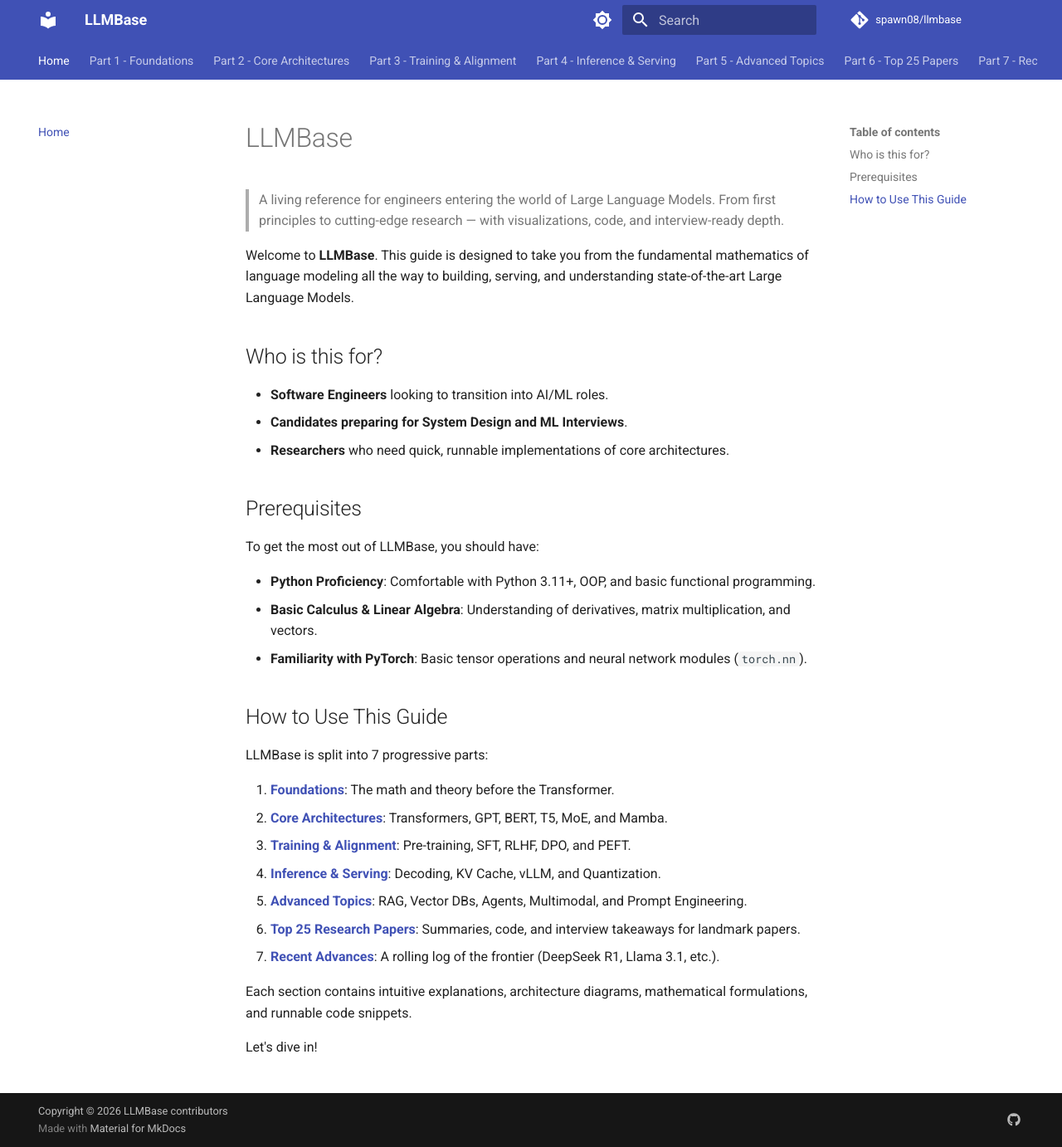
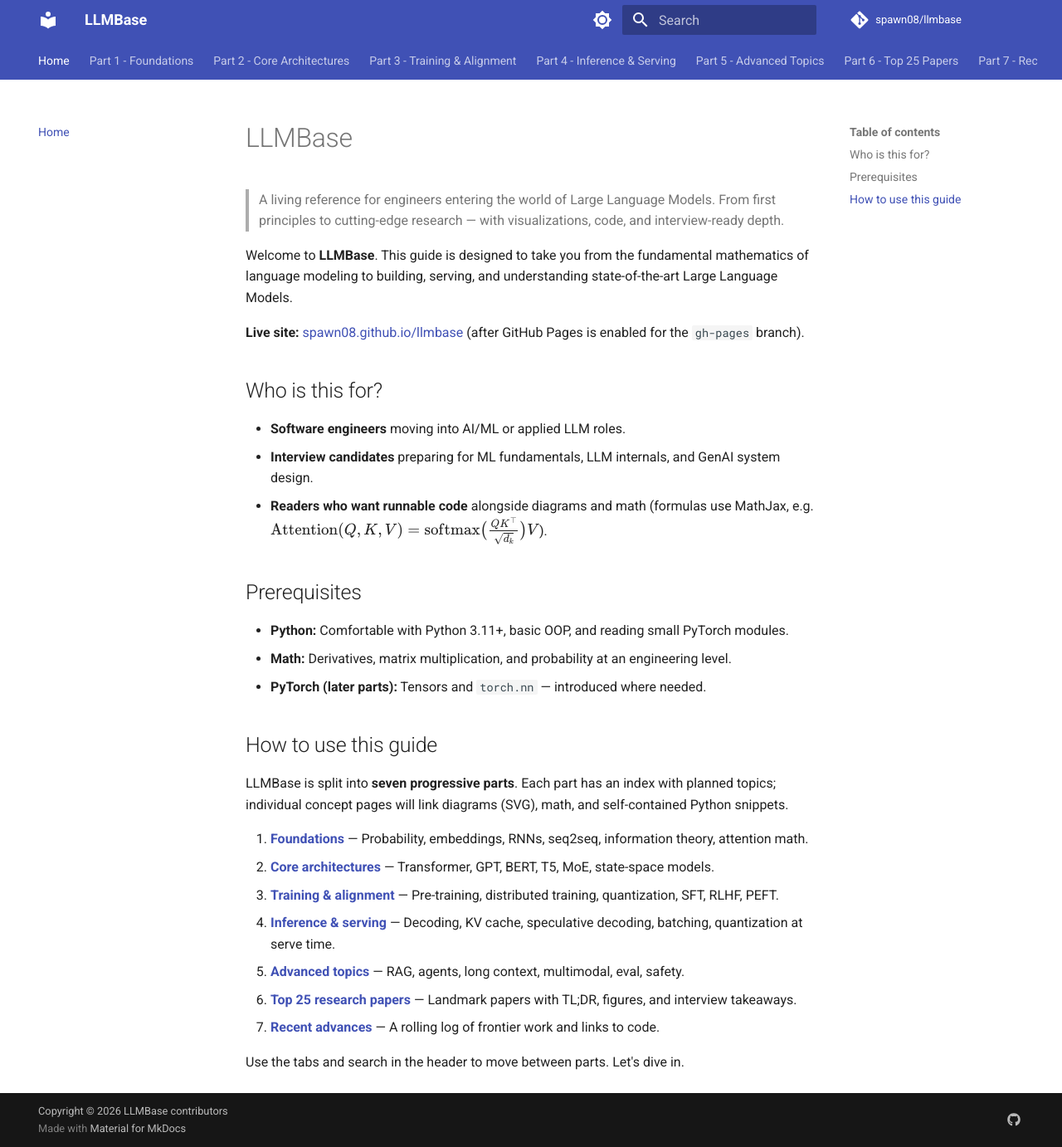
Before and after one commit to spawn08/llmbase, an MkDocs documentation site: the page built from docs/index.md, in a window 1280 px wide and 1382 px high. Shown: the whole window at 83% size. Built offline with MkDocs 1.6.1 and Material for MkDocs 9.7.7, drawn with Linux system fonts in a browser that asks for light colours; comment, search, counter and statistics services are not loaded.

Commit message:
docs(home): expand landing page with live URL and math sample
Add prerequisites, navigation hints, and a MathJax inline example for
formula rendering checks.

Made-with: Cursor

```diff
--- a/docs/index.md
+++ b/docs/index.md
@@ -2,34 +2,32 @@
 
 > A living reference for engineers entering the world of Large Language Models. From first principles to cutting-edge research — with visualizations, code, and interview-ready depth.
 
-Welcome to **LLMBase**. This guide is designed to take you from the fundamental mathematics of language modeling all the way to building, serving, and understanding state-of-the-art Large Language Models.
+Welcome to **LLMBase**. This guide is designed to take you from the fundamental mathematics of language modeling to building, serving, and understanding state-of-the-art Large Language Models.
+
+**Live site:** [spawn08.github.io/llmbase](https://spawn08.github.io/llmbase/) (after GitHub Pages is enabled for the `gh-pages` branch).
 
 ## Who is this for?
 
-- **Software Engineers** looking to transition into AI/ML roles.
-- **Candidates preparing for System Design and ML Interviews**.
-- **Researchers** who need quick, runnable implementations of core architectures.
+- **Software engineers** moving into AI/ML or applied LLM roles.
+- **Interview candidates** preparing for ML fundamentals, LLM internals, and GenAI system design.
+- **Readers who want runnable code** alongside diagrams and math (formulas use MathJax, e.g. \(\mathrm{Attention}(Q,K,V) = \mathrm{softmax}\bigl(\frac{QK^\top}{\sqrt{d_k}}\bigr)V\)).
 
 ## Prerequisites
 
-To get the most out of LLMBase, you should have:
+- **Python:** Comfortable with Python 3.11+, basic OOP, and reading small PyTorch modules.
+- **Math:** Derivatives, matrix multiplication, and probability at an engineering level.
+- **PyTorch (later parts):** Tensors and `torch.nn` — introduced where needed.
 
-- **Python Proficiency**: Comfortable with Python 3.11+, OOP, and basic functional programming.
-- **Basic Calculus & Linear Algebra**: Understanding of derivatives, matrix multiplication, and vectors.
-- **Familiarity with PyTorch**: Basic tensor operations and neural network modules (`torch.nn`).
+## How to use this guide
 
-## How to Use This Guide
+LLMBase is split into **seven progressive parts**. Each part has an index with planned topics; individual concept pages will link diagrams (SVG), math, and self-contained Python snippets.
 
-LLMBase is split into 7 progressive parts:
+1. **[Foundations](01_foundations/index.md)** — Probability, embeddings, RNNs, seq2seq, information theory, attention math.
+2. **[Core architectures](02_core_architectures/index.md)** — Transformer, GPT, BERT, T5, MoE, state-space models.
+3. **[Training & alignment](03_training/index.md)** — Pre-training, distributed training, quantization, SFT, RLHF, PEFT.
+4. **[Inference & serving](04_inference/index.md)** — Decoding, KV cache, speculative decoding, batching, quantization at serve time.
+5. **[Advanced topics](05_advanced/index.md)** — RAG, agents, long context, multimodal, eval, safety.
+6. **[Top 25 research papers](06_research_papers/index.md)** — Landmark papers with TL;DR, figures, and interview takeaways.
+7. **[Recent advances](07_recent_advances/index.md)** — A rolling log of frontier work and links to code.
 
-1. **[Foundations](01_foundations/index.md)**: The math and theory before the Transformer.
-2. **[Core Architectures](02_core_architectures/index.md)**: Transformers, GPT, BERT, T5, MoE, and Mamba.
-3. **[Training & Alignment](03_training/index.md)**: Pre-training, SFT, RLHF, DPO, and PEFT.
-4. **[Inference & Serving](04_inference/index.md)**: Decoding, KV Cache, vLLM, and Quantization.
-5. **[Advanced Topics](05_advanced/index.md)**: RAG, Vector DBs, Agents, Multimodal, and Prompt Engineering.
-6. **[Top 25 Research Papers](06_research_papers/index.md)**: Summaries, code, and interview takeaways for landmark papers.
-7. **[Recent Advances](07_recent_advances/index.md)**: A rolling log of the frontier (DeepSeek R1, Llama 3.1, etc.).
-
-Each section contains intuitive explanations, architecture diagrams, mathematical formulations, and runnable code snippets.
-
-Let's dive in!
+Use the tabs and search in the header to move between parts. Let's dive in.
```
